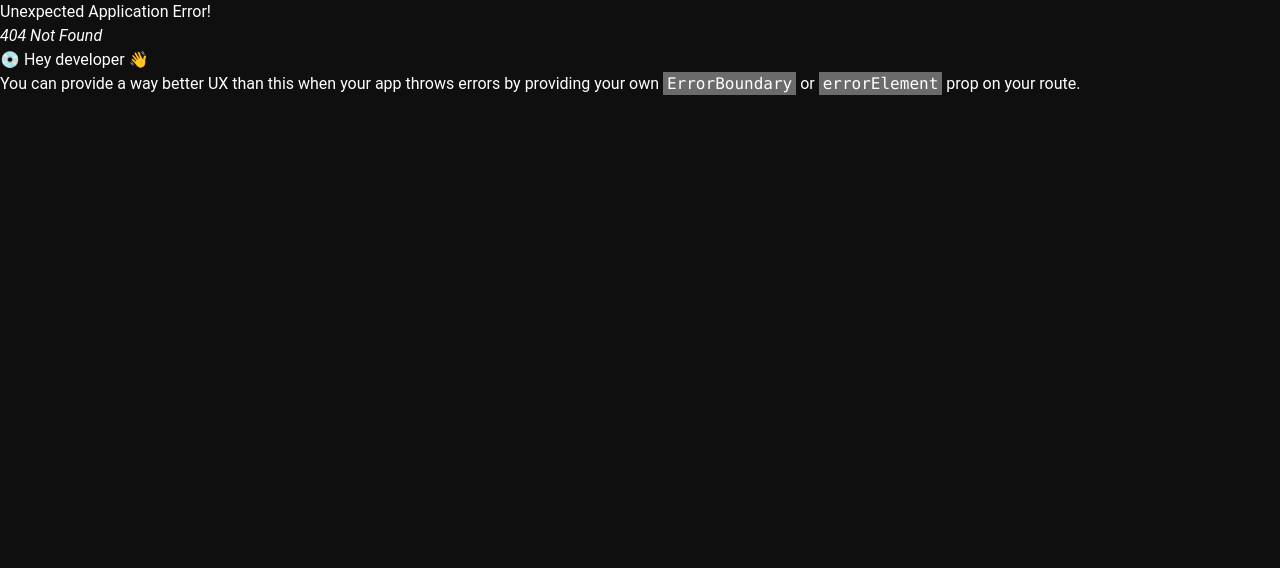
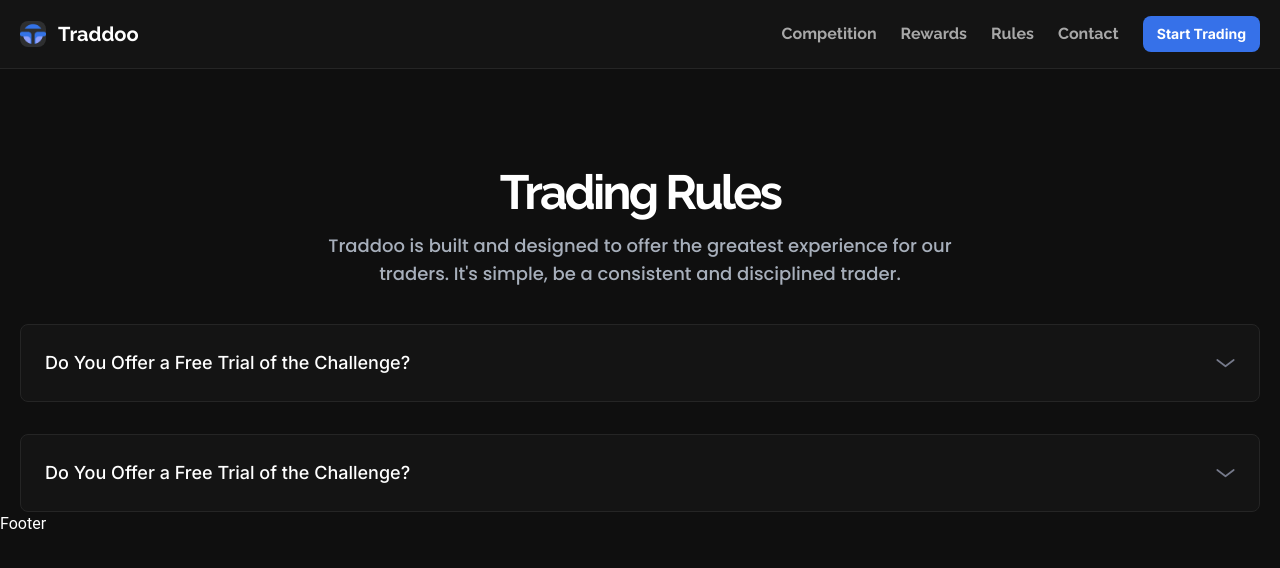
Before and after one commit to IntownNFT/TraddooMain, a React (Vite) app: page /rules in a window 1280 px wide. Before the commit this address had no page. Shown: the top 568 px of the page. Built offline with nearby package versions, Linux system fonts and the light colour scheme.

Commit message:
Add rules page

```diff
--- a/src/main.tsx
+++ b/src/main.tsx
@@ -5,6 +5,7 @@ import "./index.css";
 import { createBrowserRouter, RouterProvider } from "react-router-dom";
 import Home from "./pages/landing-page/home/index.tsx";
 import Competitions from "./pages/landing-page/competitions/index.tsx";
+import Rules from "./pages/landing-page/rules/index.tsx";
 
 const router = createBrowserRouter([
   {
@@ -19,6 +20,10 @@ const router = createBrowserRouter([
         path: "/competition",
         element: <Competitions />
       },
+      {
+        path: "/rules",
+        element: <Rules />
+      },
     ]
   },
 ]);
--- a/src/pages/landing-page/competitions/index.tsx
+++ b/src/pages/landing-page/competitions/index.tsx
@@ -1,7 +1,6 @@
+import FAQs from "../../../components/FAQs";
 import SectionHeader from "../../../components/SectionHeader";
-import Squeezebox from "../../../components/SqueezeBox";
 import Card from "./Card";
-import * as FaqData from "../faqs.json"
 
 const CompetitionsData = [
   {
@@ -65,23 +64,6 @@ const Grid = () => {
   );
 };
 
-const data = Object.values(FaqData)[1]
-
-const FAQs = () => {
-    return (
-        <div className="flex flex-col gap-8 mt-9">
-            {
-                data.map((faq, index) => (
-                    <>
-                    <Squeezebox title={faq.question} description={faq.answer} key={index} />
-                    <Squeezebox title={faq.question} description={faq.answer} key={index} />
-                    </>
-                ))
-            }
-        </div>
-    )
-}
-
 const Competitions = () => {
   return (
     <main className="mt-16">
--- /dev/null
+++ b/src/pages/landing-page/rules/index.tsx
@@ -0,0 +1,19 @@
+import FAQs from '../../../components/FAQs'
+import SectionHeader from '../../../components/SectionHeader'
+
+
+const Rules = () => {
+  return (
+    <main className="mt-16">
+      <SectionHeader
+        title="Trading Rules"
+        subtitle="Traddoo is built and designed to offer the greatest experience for our traders. It's simple, be a consistent and disciplined trader."
+        titleStyles="mt-24"
+        subtitleStyles="font-poppins font-medium text-[#717171] mt-3"
+      />
+      <FAQs />
+    </main>
+  )
+}
+
+export default Rules
```
